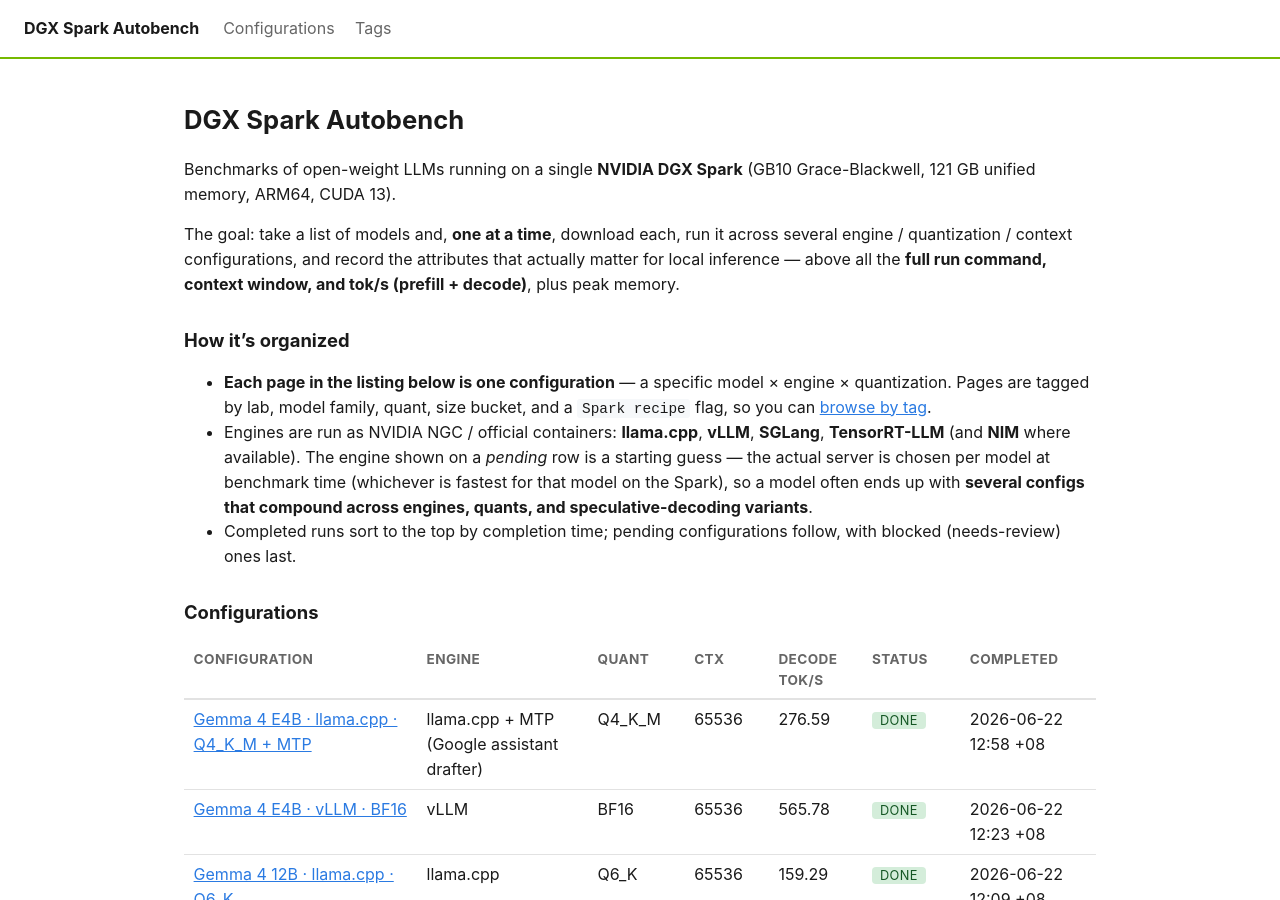
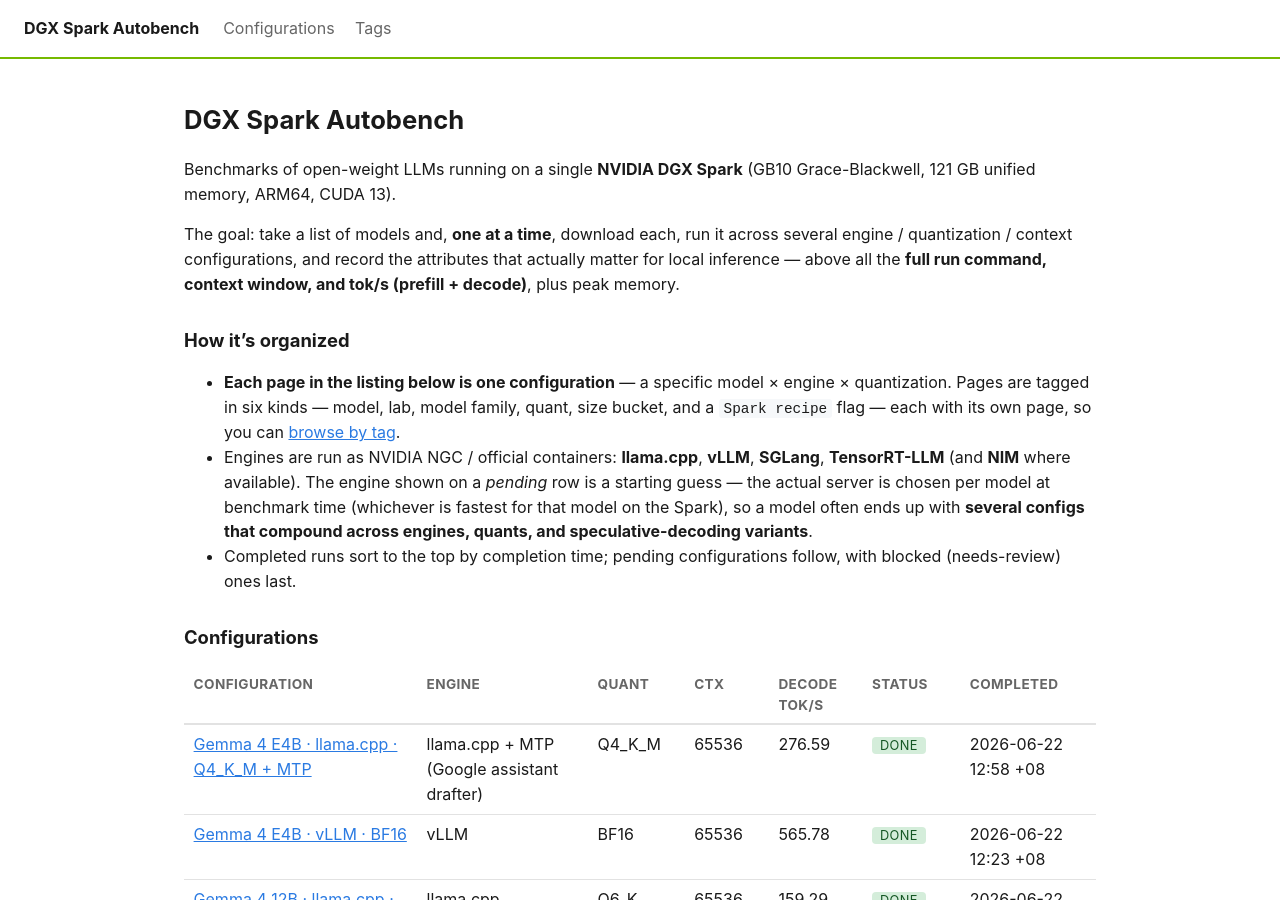
Before and after one commit to yjsoon/autobench, a Jekyll site: the page built from index.md, in a window 1280 px wide and 900 px high. Built offline with Jekyll 4.4.1, drawn with Linux system fonts in a browser that asks for light colours.

Commit message:
Split tags into one page per kind, each with index-style tables
/tags/ is now a hub linking to /tags/{model,lab,family,quant,size,spark-recipe}/.
Each kind page lists every tag value with a homepage-style listing table below
it (shared _includes/config-table.html, done->pending->blocked ordering). Config
pages now route each tag to its kind page + anchor. index.md reuses the include.

Co-Authored-By: Claude Opus 4.8 (1M context) <noreply@anthropic.com>
Claude-Session: https://claude.ai/code/session_01JczsieM71svofn8CxRyY2s

```diff
--- /dev/null
+++ b/_includes/config-table.html
@@ -0,0 +1,26 @@
+{%- comment -%}
+  Renders an index.md-style listing table for the configs passed as include.configs.
+  Ordering matches the homepage: done (newest completion first) → pending → blocked (last).
+{%- endcomment -%}
+{% assign _done = include.configs | where_exp: "c", "c.completed_at" | sort: "completed_at" | reverse %}
+{% assign _blocked = include.configs | where_exp: "c", "c.status == 'blocked'" | sort: "title" %}
+{% assign _pending = include.configs | where_exp: "c", "c.completed_at == nil" | where_exp: "c", "c.status != 'blocked'" | sort: "title" %}
+{% assign _ordered = _done | concat: _pending | concat: _blocked %}
+<table class="listing">
+  <thead>
+    <tr><th>Configuration</th><th>Engine</th><th>Quant</th><th>Ctx</th><th>Decode tok/s</th><th>Status</th><th>Completed</th></tr>
+  </thead>
+  <tbody>
+  {% for c in _ordered %}
+    <tr>
+      <td><a href="{{ c.url | relative_url }}">{{ c.title }}</a></td>
+      <td>{{ c.engine | default: "—" }}{% if c.speculative %} + {{ c.speculative }}{% endif %}</td>
+      <td>{{ c.quant | default: "—" }}</td>
+      <td>{{ c.context | default: "—" }}</td>
+      <td>{{ c.decode_toks | default: "—" }}</td>
+      <td><span class="status status-{{ c.status | default: 'pending' }}">{{ c.status | default: "pending" }}</span></td>
+      <td>{{ c.completed_at | default: c.measured_on | default: "—" }}</td>
+    </tr>
+  {% endfor %}
+  </tbody>
+</table>
--- a/index.md
+++ b/index.md
@@ -16,8 +16,8 @@ and tok/s (prefill + decode)**, plus peak memory.
 ## How it's organized
 
 - **Each page in the listing below is one configuration** — a specific model × engine ×
-  quantization. Pages are tagged by lab, model family, quant, size bucket, and a `Spark recipe`
-  flag, so you can [browse by tag]({{ '/tags/' | relative_url }}).
+  quantization. Pages are tagged in six kinds — model, lab, model family, quant, size bucket, and a
+  `Spark recipe` flag — each with its own page, so you can [browse by tag]({{ '/tags/' | relative_url }}).
 - Engines are run as NVIDIA NGC / official containers: **llama.cpp**, **vLLM**, **SGLang**,
   **TensorRT-LLM** (and **NIM** where available). The engine shown on a *pending* row is a
   starting guess — the actual server is chosen per model at benchmark time (whichever is fastest
@@ -32,29 +32,8 @@ and tok/s (prefill + decode)**, plus peak memory.
   Order: done first (newest completion on top) → pending → blocked (needs review, last).
   completed_at format "YYYY-MM-DD HH:MM +TZ" sorts chronologically as a string.
 {%- endcomment -%}
-{% assign done = site.configs | where_exp: "c", "c.completed_at" | sort: "completed_at" | reverse %}
-{% assign blocked = site.configs | where_exp: "c", "c.status == 'blocked'" | sort: "title" %}
-{% assign pending = site.configs | where_exp: "c", "c.completed_at == nil" | where_exp: "c", "c.status != 'blocked'" | sort: "title" %}
-{% assign configs = done | concat: pending | concat: blocked %}
-{% if configs.size == 0 %}
+{% if site.configs.size == 0 %}
 *No configurations recorded yet.*
 {% else %}
-<table class="listing">
-  <thead>
-    <tr><th>Configuration</th><th>Engine</th><th>Quant</th><th>Ctx</th><th>Decode tok/s</th><th>Status</th><th>Completed</th></tr>
-  </thead>
-  <tbody>
-  {% for c in configs %}
-    <tr>
-      <td><a href="{{ c.url | relative_url }}">{{ c.title }}</a></td>
-      <td>{{ c.engine | default: "—" }}{% if c.speculative %} + {{ c.speculative }}{% endif %}</td>
-      <td>{{ c.quant | default: "—" }}</td>
-      <td>{{ c.context | default: "—" }}</td>
-      <td>{{ c.decode_toks | default: "—" }}</td>
-      <td><span class="status status-{{ c.status | default: 'pending' }}">{{ c.status | default: "pending" }}</span></td>
-      <td>{{ c.completed_at | default: c.measured_on | default: "—" }}</td>
-    </tr>
-  {% endfor %}
-  </tbody>
-</table>
+{% include config-table.html configs=site.configs %}
 {% endif %}
```
Also changed, not shown: _layouts/config.html (+11 -1 lines), tags-family.md (added, +21 -0 lines), tags-lab.md (added, +21 -0 lines), tags-model.md (added, +26 -0 lines), tags-quant.md (added, +21 -0 lines), tags-size.md (added, +26 -0 lines), tags-spark.md (added, +18 -0 lines), tags.md (+16 -26 lines).
